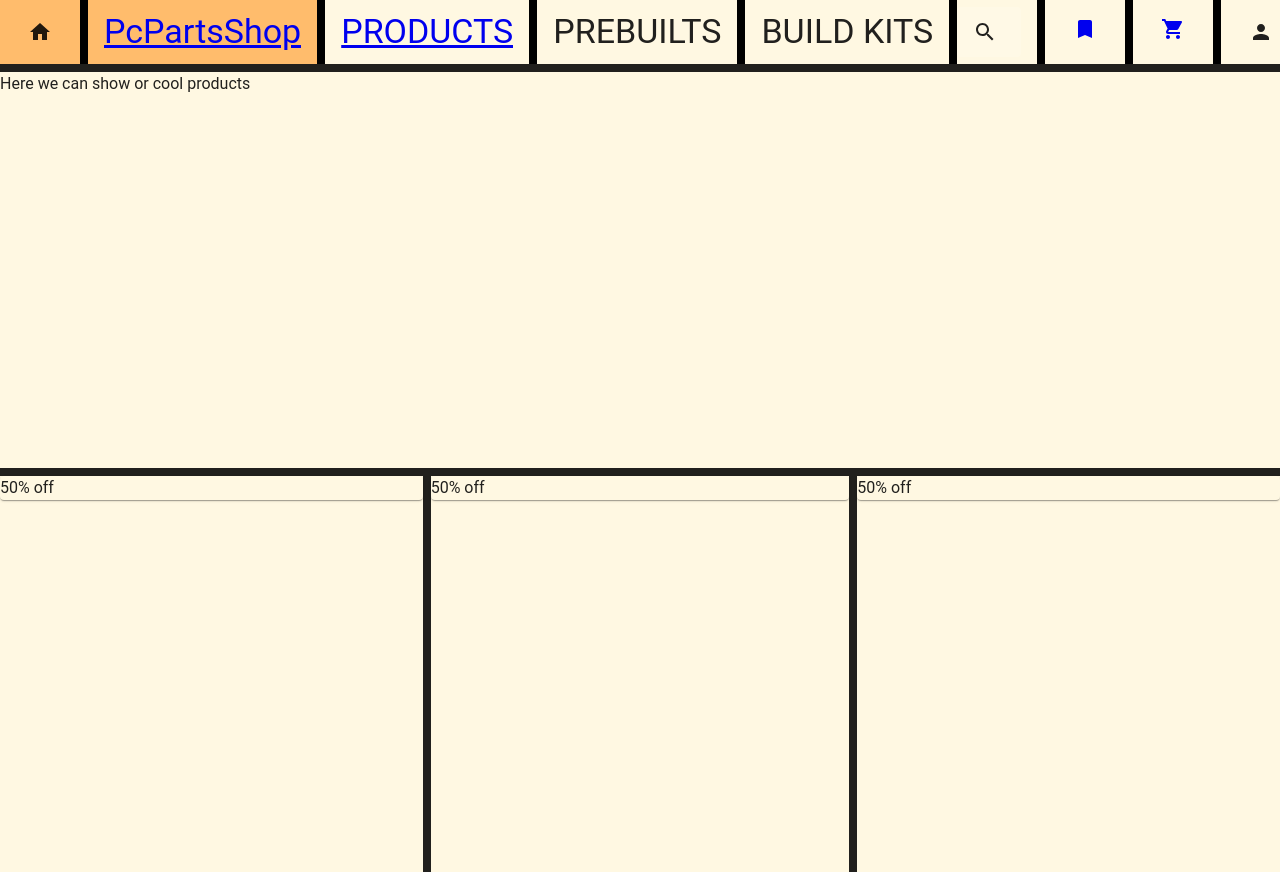
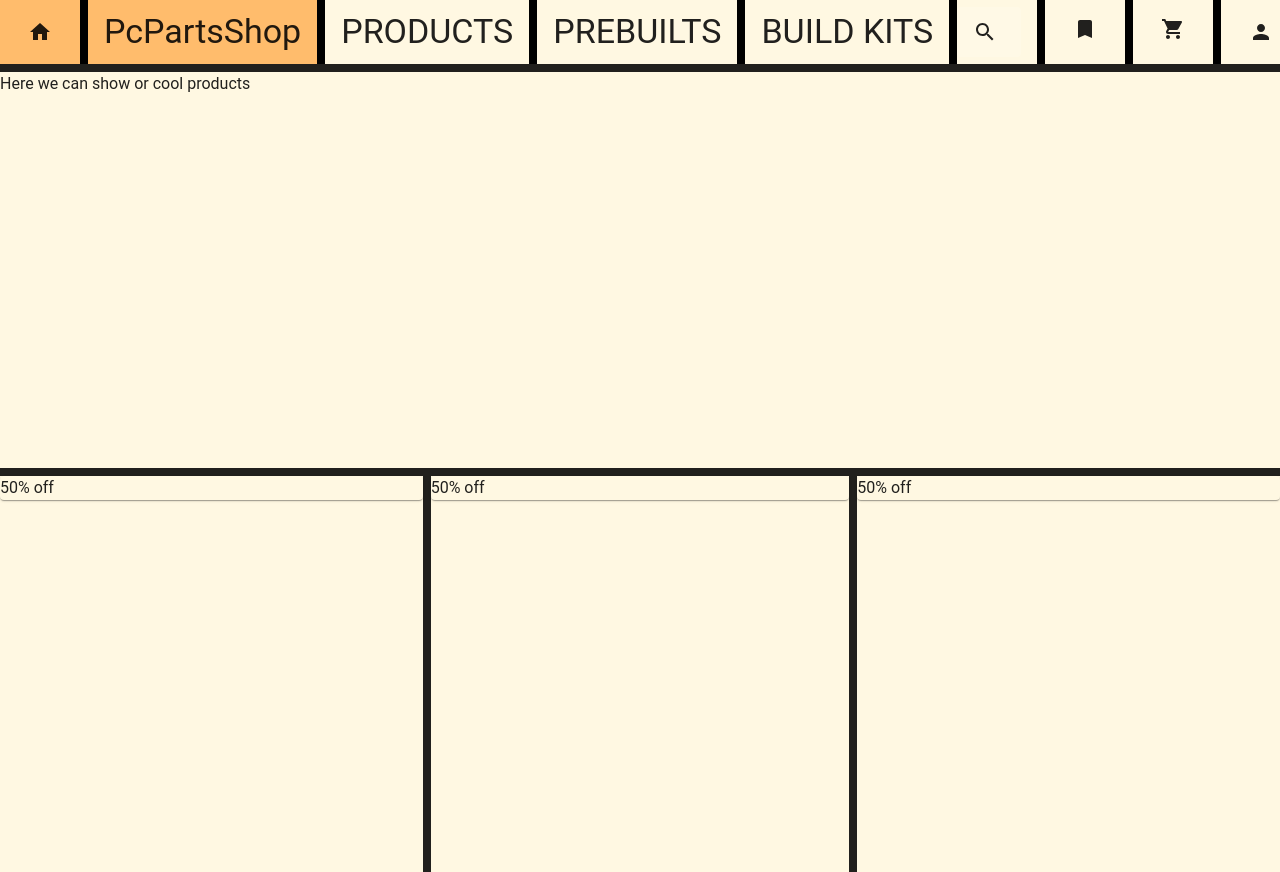
Before and after one commit to SA-WS-2023-24/webshop-frontend, a React (Vite) app: page / in a window 1280 px wide. Shown: the top 872 px of the page. Built offline with nearby package versions, Linux system fonts and the light colour scheme; a web font is replaced by a local one.

Commit message:
fixed coloring of links

```diff
--- a/src/components/main/NavigationBar.tsx
+++ b/src/components/main/NavigationBar.tsx
@@ -1,10 +1,10 @@
-import { AppBar, Box, Divider, IconButton, InputBase, Menu, MenuItem, Toolbar, Typography, alpha, styled } from "@mui/material";
+import { AppBar, Box, Divider, IconButton, InputBase, Link, Menu, MenuItem, Toolbar, Typography, alpha, styled } from "@mui/material";
 import HomeIcon from '@mui/icons-material/Home';
 import SearchIcon from '@mui/icons-material/Search';
 import BookmarkIcon from '@mui/icons-material/Bookmark';
 import ShoppingCartIcon from '@mui/icons-material/ShoppingCart';
 import PersonIcon from '@mui/icons-material/Person';
-import { Link } from "react-router-dom";
+import { Link as RouterLink } from "react-router-dom";
 import { useState } from "react";
 
 const Search = styled('div')(({ theme }) => ({
@@ -57,8 +57,6 @@ const contentBoxStyle = {
     },
 }
 
-
-
 export default function NavigationBar() {
     const [anchorEl, setAnchorEl] = useState<null | HTMLElement>(null);
     const open = Boolean(anchorEl);
@@ -91,7 +89,12 @@ export default function NavigationBar() {
                     </Box>
                     <BlackDevider />
                     <Box sx={{ pl: 2 }}>
-                        <Link to={``}>
+                        <Link
+                            component={RouterLink}
+                            to={`prodcts`}
+                            underline="none"
+                            sx={{ color: 'inherit' }}
+                        >
                             <Typography variant="h4" color="inherit" noWrap>
                                 PcPartsShop
                             </Typography>
@@ -100,7 +103,12 @@ export default function NavigationBar() {
                 </Box>
 
                 <BlackDevider />
-                <Link to={`products`}>
+                <Link
+                    component={RouterLink}
+                    to={`products`}
+                    underline="none"
+                    sx={{ color: 'inherit' }}
+                >
                     <Box sx={contentBoxStyle}>
                         <Typography variant="h4" color="inherit" noWrap>
                             PRODUCTS
@@ -137,7 +145,13 @@ export default function NavigationBar() {
                         size="large"
                         color="inherit"
                     >
-                        <Link to={`wishlist`}><BookmarkIcon /></Link>
+                        <Link
+                            component={RouterLink}
+                            to={`wishlist`}
+                            sx={{ color: 'inherit' }}
+                        >
+                            <BookmarkIcon />
+                        </Link>
                     </IconButton>
                 </Box>
 
@@ -148,7 +162,13 @@ export default function NavigationBar() {
                         size="large"
                         color="inherit"
                     >
-                        <Link to={`basket`}><ShoppingCartIcon /></Link>
+                        <Link
+                            component={RouterLink}
+                            to={`basket`}
+                            sx={{ color: 'inherit' }}
+                        >
+                            <ShoppingCartIcon />
+                        </Link>
                     </IconButton>
                 </Box>
                 <BlackDevider />
@@ -170,8 +190,16 @@ export default function NavigationBar() {
                             'aria-labelledby': 'basic-button',
                         }}
                     >
-                        <Link to={`login`}><MenuItem>Login</MenuItem></Link>
-                        <Link to={`signup`}><MenuItem>Sign Up</MenuItem></Link>
+                        <Link
+                            component={RouterLink}
+                            to={`login`}
+                            sx={{ color: 'inherit' }}
+                        ><MenuItem>Login</MenuItem></Link>
+                        <Link
+                            component={RouterLink}
+                            to={`signup`}
+                            sx={{ color: 'inherit' }}
+                        ><MenuItem>Sign Up</MenuItem></Link>
                     </Menu>
                 </Box>
             </Toolbar>
--- a/src/components/products/ProductCard.tsx
+++ b/src/components/products/ProductCard.tsx
@@ -3,11 +3,12 @@ import {
 	Card,
 	CardContent,
 	Grid,
+	Link,
 	Rating,
 	Typography,
 } from "@mui/material";
+import { Link as RouterLink } from "react-router-dom";
 import { Product } from "../../routes/ProductsPage";
-import { Link } from "react-router-dom";
 
 interface ProductCardProps {
 	product: Product;
@@ -26,7 +27,7 @@ export default function ProductCard({ product }: ProductCardProps) {
 					/>
 				</div>
 				<CardContent>
-          <Link to={`${product.id}`}>
+					<Link component={RouterLink} to={`${product.id}`}>
 						<Typography variant="h5" gutterBottom>
 							{product.name}
 						</Typography>
--- a/src/main.tsx
+++ b/src/main.tsx
@@ -11,6 +11,7 @@ import SignUpPage from './routes/SignUpPage'
 import ProductsPage, { loader as productsLoader } from './routes/ProductsPage'
 import CheckoutPage from './routes/CheckoutPage'
 import ProductDetailsPage, { loader as productDetailsLoader } from './routes/ProductDetailsPage'
+import BasketPage, { loader as basketLoader } from './routes/BasketPage'
 
 // The router to specify our routes
 const router = createBrowserRouter([
@@ -42,6 +43,11 @@ const router = createBrowserRouter([
                 element: <ProductDetailsPage />,
                 loader: productDetailsLoader,
             },
+            {
+                path: "/basket/:basketId",
+                element: <BasketPage />,
+                loader: basketLoader,
+            },
         ]
     },
     {
--- /dev/null
+++ b/src/routes/BasketPage.tsx
@@ -0,0 +1,31 @@
+import { LoaderFunctionArgs, useLoaderData } from "react-router-dom";
+
+interface Basket {
+
+}
+
+export const loader = async ({ params }: LoaderFunctionArgs) => {
+    const response = await fetch(`http://192.168.49.2:30001/v1/basket/${params.basketId}`)
+		.then((response) => {
+			if (!response.ok) {
+				console.error("error occured!");
+			}
+			console.log(response);
+			return response.json();
+		})
+		.then((data) => {
+			return data;
+		})
+		.catch((error) => {
+			console.error("error fetching products: ", error);
+		});
+	return response;
+}
+
+export default function BasketPage() {
+    const basket = useLoaderData() as Basket;
+
+    return (
+        <p>Basket</p>
+    );
+}
--- a/src/routes/ProductsPage.tsx
+++ b/src/routes/ProductsPage.tsx
@@ -1,7 +1,6 @@
 import { Box, Grid } from "@mui/material";
 import ProductCard from "../components/products/ProductCard";
-import { json, useLoaderData } from "react-router";
-import { redirect } from "react-router-dom";
+import { useLoaderData } from "react-router";
 //import { useEffect, useState } from "react";
 
 export interface Product {
```
Lines whose indentation alone changed are shown as unchanged.
